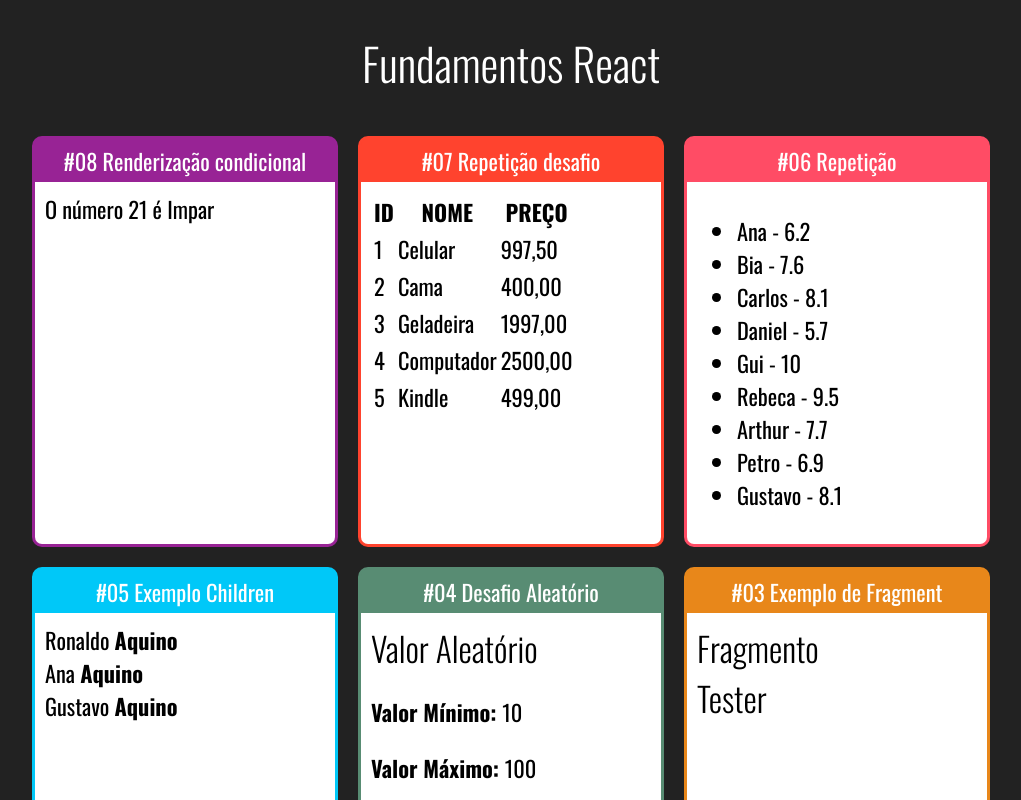
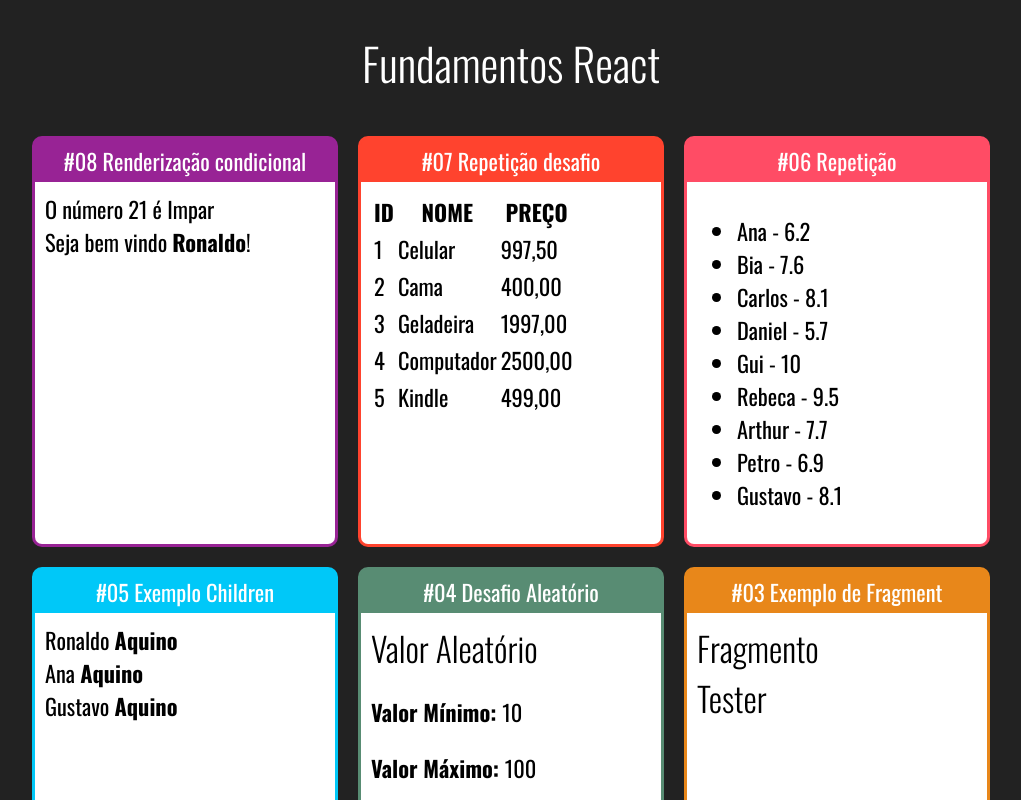
Before and after one commit to ronaldo-aquino/react-fundamentos, a React (Create React App) app: page / in a window 1280 px wide. Shown: the top 800 px of the page, without its empty margins (129-1150 px from the left). Built offline with nearby package versions, Linux system fonts and the light colour scheme.

Commit message:
Renderização condicional 2/3

```diff
--- a/src/App.js
+++ b/src/App.js
@@ -9,15 +9,17 @@ import Familia from "./components/basicos/Familia";
 import ListaAlunos from "./components/repeticao/ListaAlunos";
 import TabelaProdutos from "./components/repeticao/TabelaProdutos";
 import ParOuImpar from "./components/condicional/ParOuImpar";
+import UsuarioInfo from "./components/condicional/UsuarioInfo";
 
 const App = () => {
   return (
     <>
       <h1 className="title-component-app">Fundamentos React</h1>
       <div className="cards">
-
-      <Card title="#08 Renderização condicional" color="#982395">
+        <Card title="#08 Renderização condicional" color="#982395">
           <ParOuImpar numero={21} />
+          <UsuarioInfo usuario={{ nome: "Ronaldo" }} />
+          <UsuarioInfo usuario={{ email: "Aquino" }} />
         </Card>
 
         <Card title="#07 Repetição desafio" color="#FF432E">
--- /dev/null
+++ b/src/components/condicional/If.js
@@ -0,0 +1,9 @@
+const If = ({ children, teste }) => {
+  if (teste) {
+    return children;
+  } else {
+    return false;
+  }
+};
+
+export default If;
--- /dev/null
+++ b/src/components/condicional/UsuarioInfo.js
@@ -0,0 +1,13 @@
+import If from "./If";
+
+const UsuarioInfo = ({ usuario }) => {
+  return (
+    <div>
+      <If teste={usuario && usuario.nome}>
+        Seja bem vindo <strong>{usuario.nome}</strong>!
+      </If>
+    </div>
+  );
+};
+
+export default UsuarioInfo;
```
Also changed, not shown: 1 other file (tests, documents, lock files or other folders).
